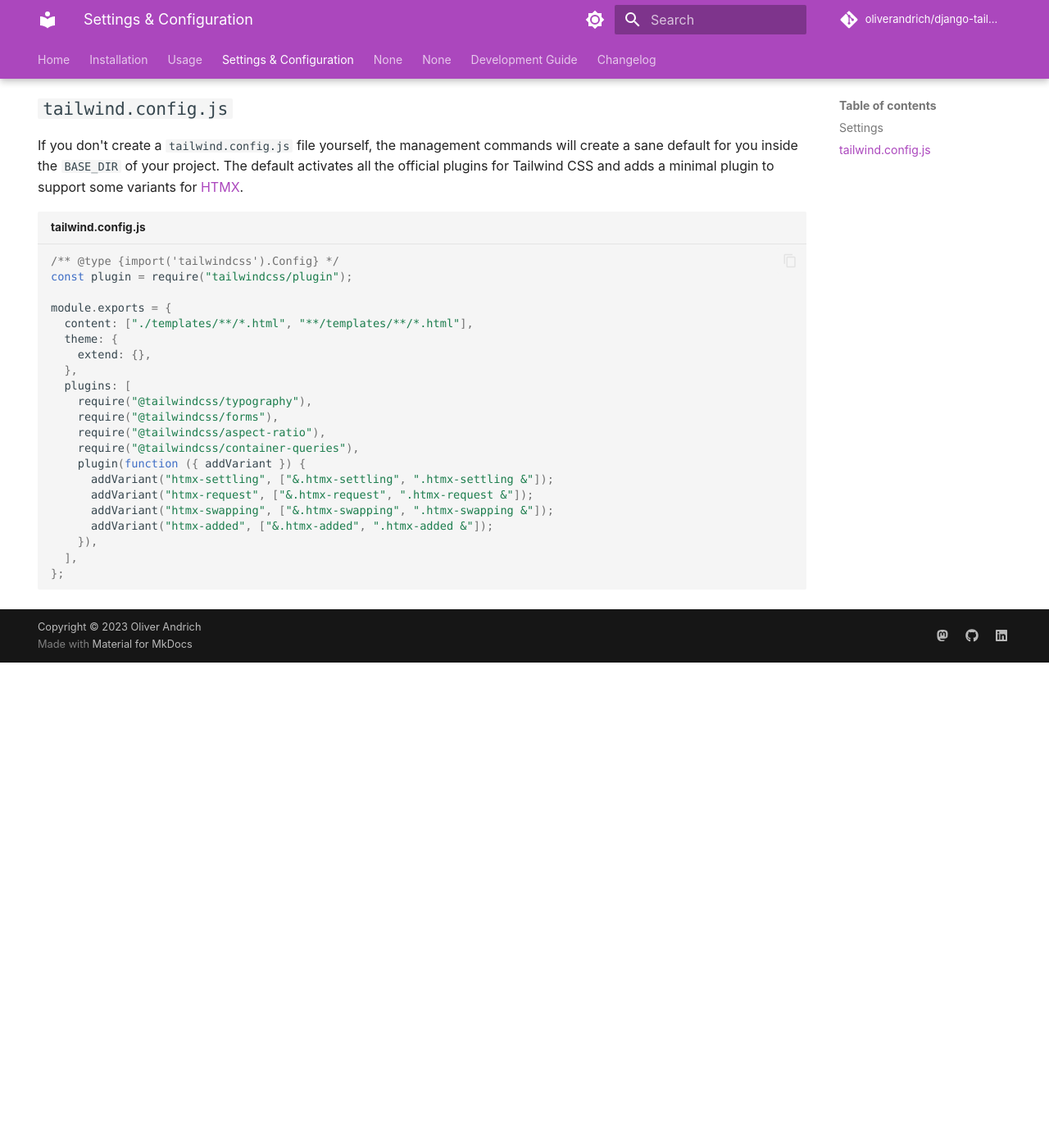
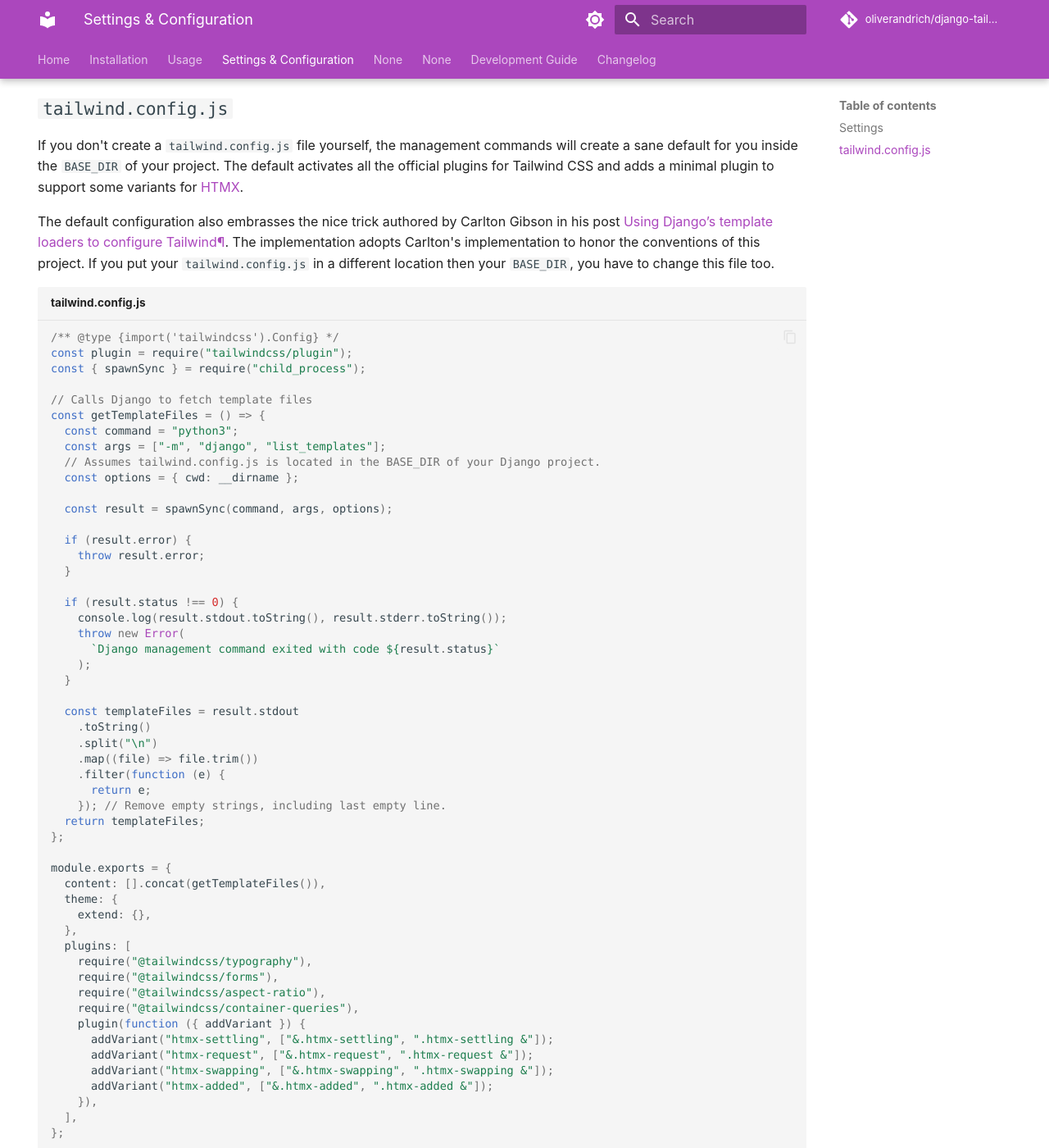
Before and after one commit to oliverandrich/django-tailwind-cli, an MkDocs documentation site: the page built from docs/settings.md, in a window 1280 px wide and 1400 px high, scrolled down 979 px. Shown: the whole window at 82% size. Built offline with MkDocs 1.6.1 and Material for MkDocs 9.7.7, drawn with Linux system fonts in a browser that asks for light colours; comment, search, counter and statistics services are not loaded; before the commit the page ends 1787 px from its top, so only the background shows below that.

Commit message:
Updated the documentation to honor the changes from #49.

````diff
--- a/docs/settings.md
+++ b/docs/settings.md
@@ -40,12 +40,45 @@
 
 If you don't create a `tailwind.config.js` file yourself, the management commands will create a sane default for you inside the `BASE_DIR` of your project. The default activates all the official plugins for Tailwind CSS and adds a minimal plugin to support some variants for [HTMX](https://htmx.org/).
 
+The default configuration also embrasses the nice trick authored by Carlton Gibson in his post [Using Django’s template loaders to configure Tailwind¶](https://noumenal.es/notes/tailwind/django-integration/). The implementation adopts Carlton's implementation to honor the conventions of this project. If you put your `tailwind.config.js` in a different location then your `BASE_DIR`, you have to change this file too.
+
 ```javascript title="tailwind.config.js"
 /** @type {import('tailwindcss').Config} */
 const plugin = require("tailwindcss/plugin");
+const { spawnSync } = require("child_process");
+
+// Calls Django to fetch template files
+const getTemplateFiles = () => {
+  const command = "python3";
+  const args = ["-m", "django", "list_templates"];
+  // Assumes tailwind.config.js is located in the BASE_DIR of your Django project.
+  const options = { cwd: __dirname };
+
+  const result = spawnSync(command, args, options);
+
+  if (result.error) {
+    throw result.error;
+  }
+
+  if (result.status !== 0) {
+    console.log(result.stdout.toString(), result.stderr.toString());
+    throw new Error(
+      `Django management command exited with code ${result.status}`
+    );
+  }
+
+  const templateFiles = result.stdout
+    .toString()
+    .split("\n")
+    .map((file) => file.trim())
+    .filter(function (e) {
+      return e;
+    }); // Remove empty strings, including last empty line.
+  return templateFiles;
+};
 
 module.exports = {
-  content: ["./templates/**/*.html", "**/templates/**/*.html"],
+  content: [].concat(getTemplateFiles()),
   theme: {
     extend: {},
   },
````
